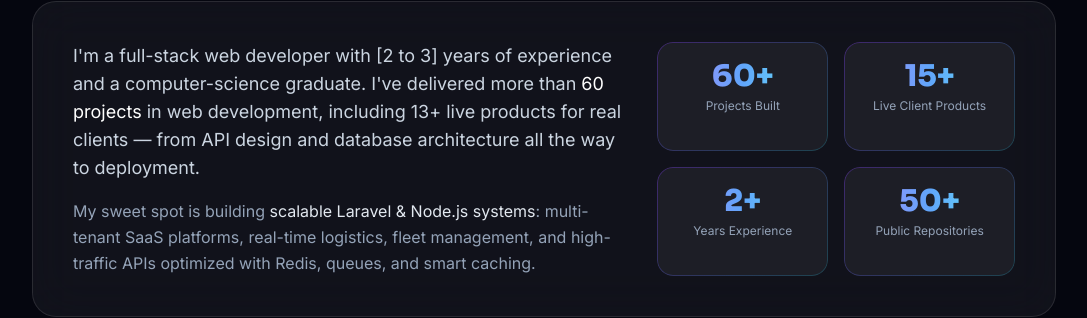
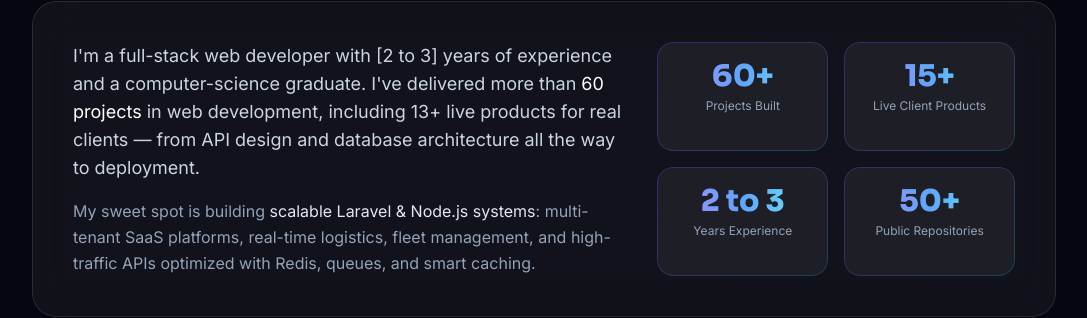
Before and after one commit to yousef2002307/final-portfolio, a React (Vite) app: page / in a window 1280 px wide. Shown: the part 1011-1329 px from the top of the page, without its empty margins (96-1183 px from the left). Built offline with nearby package versions, Linux system fonts and the light colour scheme; no server answers.

Commit message:
feat: add About section component with bio, experience stats, and technical skills grid

```diff
--- a/src/components/About.jsx
+++ b/src/components/About.jsx
@@ -4,7 +4,7 @@ import { staggerContainer, fadeUp, inView } from '../lib/motion';
 const STATS = [
   { value: '60+', label: 'Projects Built' },
   { value: '15+', label: 'Live Client Products' },
-  { value: '2+', label: 'Years Experience' },
+  { value: '2 to 3 ', label: 'Years Experience' },
   { value: '50+', label: 'Public Repositories' },
 ];
 
```
